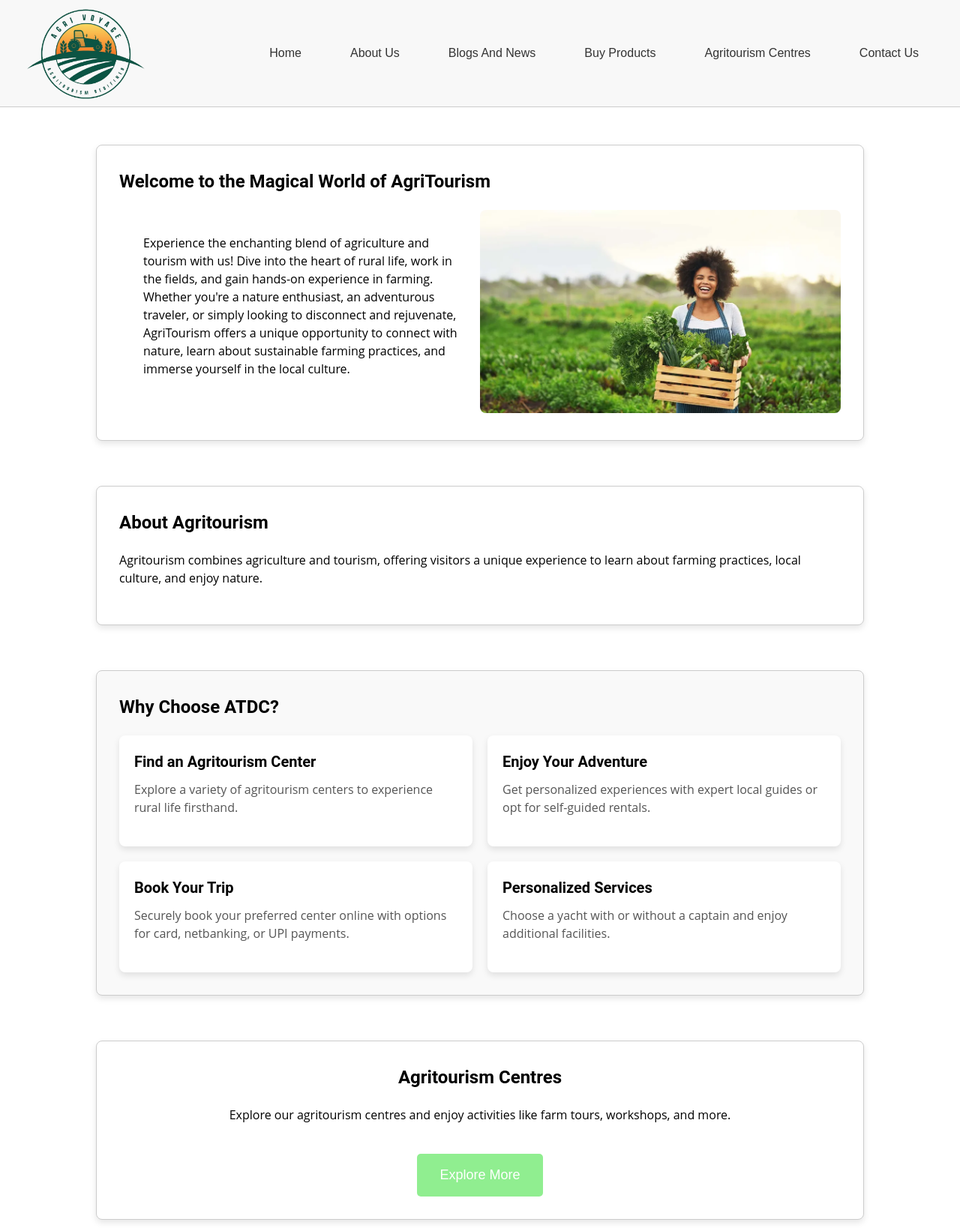
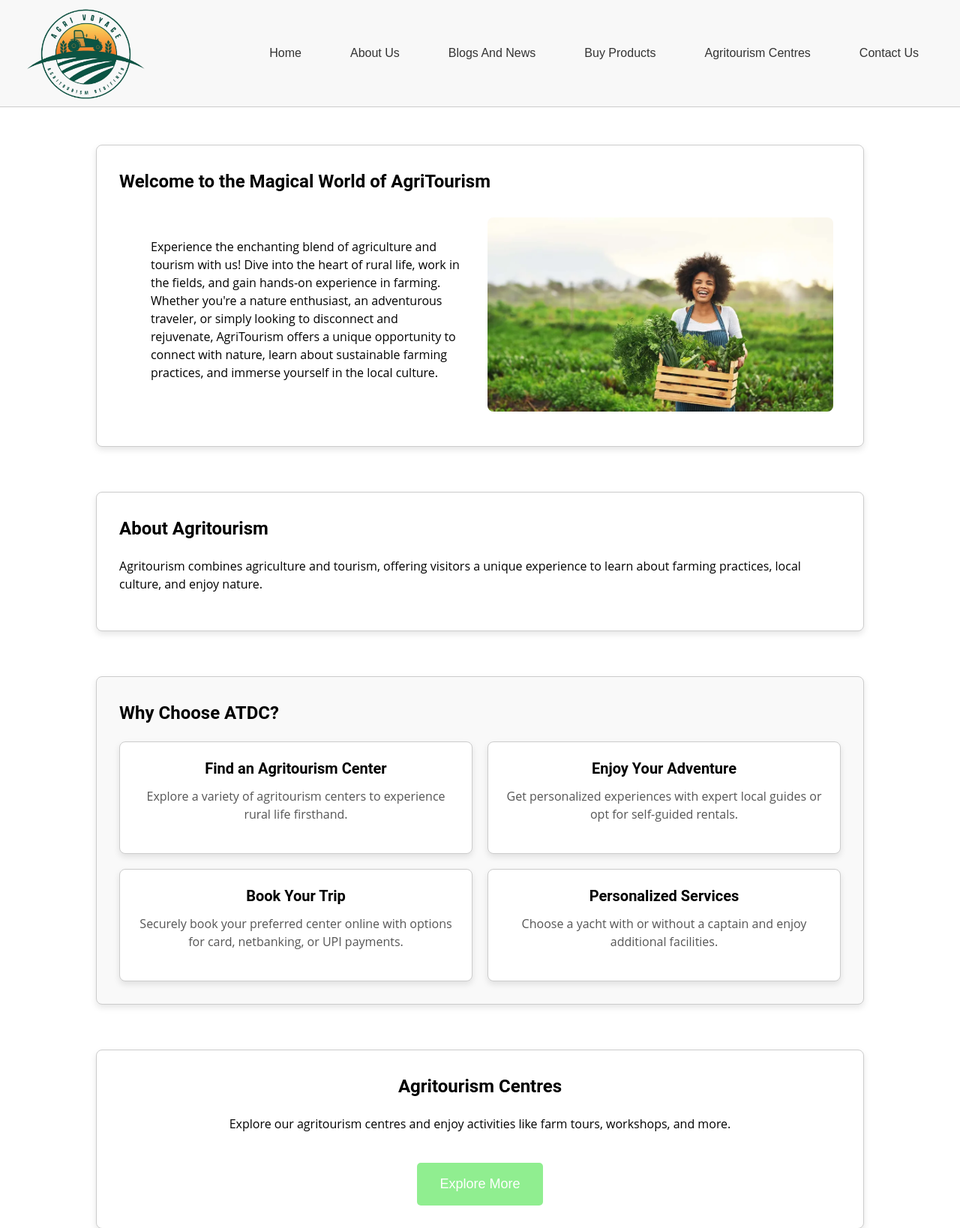
Before and after one commit to swagathreddy/agrotech, a Django app: page /tourists/ in a window 1280 px wide; the page is wider, and only the part inside the window is pictured. Shown: the top 1638 px of that part at 75% size. Run offline with Django 4.2, Linux system fonts and the light colour scheme.

Commit message:
tourists.html

```diff
--- a/templates/tourists.html
+++ b/templates/tourists.html
@@ -9,6 +9,105 @@
     <link rel="stylesheet" href="{% static 'css/styles.css' %}">
     <link rel="stylesheet" href="{% static 'css/global.css' %}"> <!-- Your existing styles -->
     <link rel="stylesheet" href="https://cdnjs.cloudflare.com/ajax/libs/font-awesome/4.7.0/css/font-awesome.min.css">
+    <style>
+            /* Additional styles for responsiveness */
+
+            .section-content {
+                display: flex;
+                flex-wrap: wrap;
+                align-items: center;
+                justify-content: space-between;
+                margin-top: 20px;
+            }
+
+            .text-content {
+                flex: 1;
+                padding: 10px;
+            }
+
+            .image-content {
+                flex: 1;
+                padding: 10px;
+                text-align: center;
+            }
+
+            .section-image {
+                max-width: 100%;
+                height: auto;
+            }
+
+            .grid-container {
+                display: grid;
+                grid-template-columns: repeat(2, 1fr);
+                gap: 20px;
+            }
+
+            .grid-item {
+                padding: 20px;
+                border: 1px solid #ccc;
+                border-radius: 5px;
+                text-align: center;
+            }
+
+            .explore-more-btn {
+                display: inline-block;
+                margin-top: 20px;
+                padding: 10px 20px;
+                background-color: lightgreen;
+                color: #fff;
+                text-decoration: none;
+                border-radius: 5px;
+                transition: background-color 0.3s ease;
+            }
+
+            .explore-more-btn:hover {
+                background-color: #3ab43a;
+            }
+
+            /* Footer styles */
+            .footer {
+                background: #c3e6c0;
+                padding: 50px 0;
+                text-align: center;
+                margin-top: auto;
+            }
+
+            .footer-logo img {
+                max-width: 150px;
+                height: auto;
+            }
+
+            .footer-social-icons a {
+                margin: 0 10px;
+                color: #333;
+                text-decoration: none;
+            }
+
+            /* Responsive styles */
+            @media (max-width: 768px) {
+                .section-content {
+                    flex-direction: column;
+                }
+
+                .grid-container {
+                    grid-template-columns: 1fr;
+                }
+            }
+
+            @media (max-width: 576px) {
+                .footer {
+                    padding: 20px 0;
+                }
+
+                .footer-logo img {
+                    max-width: 100px;
+                }
+
+                .footer-text p {
+                    margin: 5px 0;
+                }
+            }
+        </style>
 </head>
 <body>
     <!-- Top Navbar -->
```
